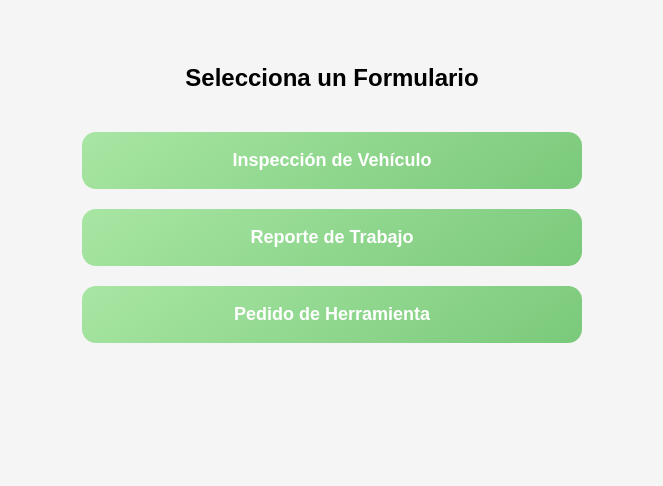
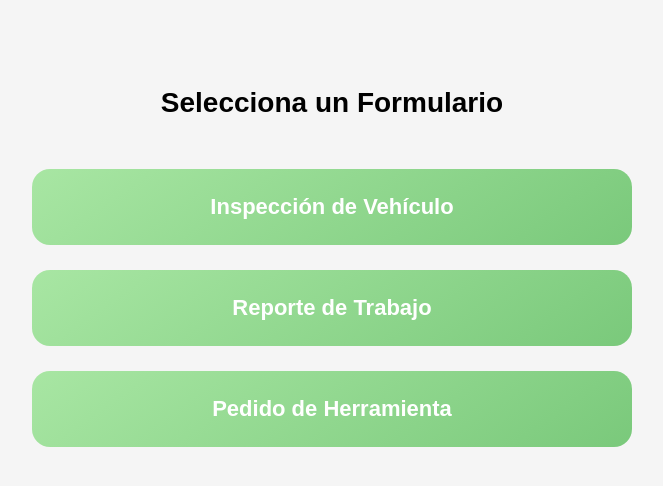
Before and after one commit to BHE2018/crew-forms, a plain HTML site: page index.html in a window 1280 px wide. Shown: the whole page, without its empty margins (308-971 px from the left). Drawn offline with Linux system fonts and the light colour scheme.

Commit message:
Update index.html

```diff
--- a/index.html
+++ b/index.html
@@ -3,41 +3,41 @@
 <head>
   <meta charset="UTF-8">
   <title>Selecciona un Formulario</title>
-  <meta name="viewport" content="width=device-width, initial-scale=1.0"> <!-- 🔥 Key line -->
+  <meta name="viewport" content="width=device-width, initial-scale=1.0"> <!-- Enables mobile scaling -->
   <style>
     body {
       font-family: Arial, sans-serif;
       text-align: center;
-      padding: 40px 20px;
+      padding: 60px 20px;
       background-color: #f5f5f5;
     }
     h1 {
-      margin-bottom: 40px;
-      font-size: 24px;
+      margin-bottom: 50px;
+      font-size: 28px;
     }
     .button-container {
       display: flex;
       flex-direction: column;
-      gap: 20px;
+      gap: 25px;
       width: 100%;
-      max-width: 500px;
+      max-width: 600px;
       margin: 0 auto;
     }
     button {
       background: linear-gradient(145deg, #a8e6a3, #7ac97b);
       border: none;
       color: #fff;
-      padding: 18px 25px;
-      font-size: 18px;
+      padding: 25px 30px;
+      font-size: 22px;
       font-weight: bold;
-      border-radius: 14px;
+      border-radius: 18px;
       cursor: pointer;
       transition: transform 0.2s ease, box-shadow 0.2s ease;
       width: 100%;
     }
     button:hover {
       transform: scale(1.02);
-      box-shadow: 0 4px 10px rgba(0, 0, 0, 0.2);
+      box-shadow: 0 4px 12px rgba(0, 0, 0, 0.2);
     }
   </style>
 </head>
```
